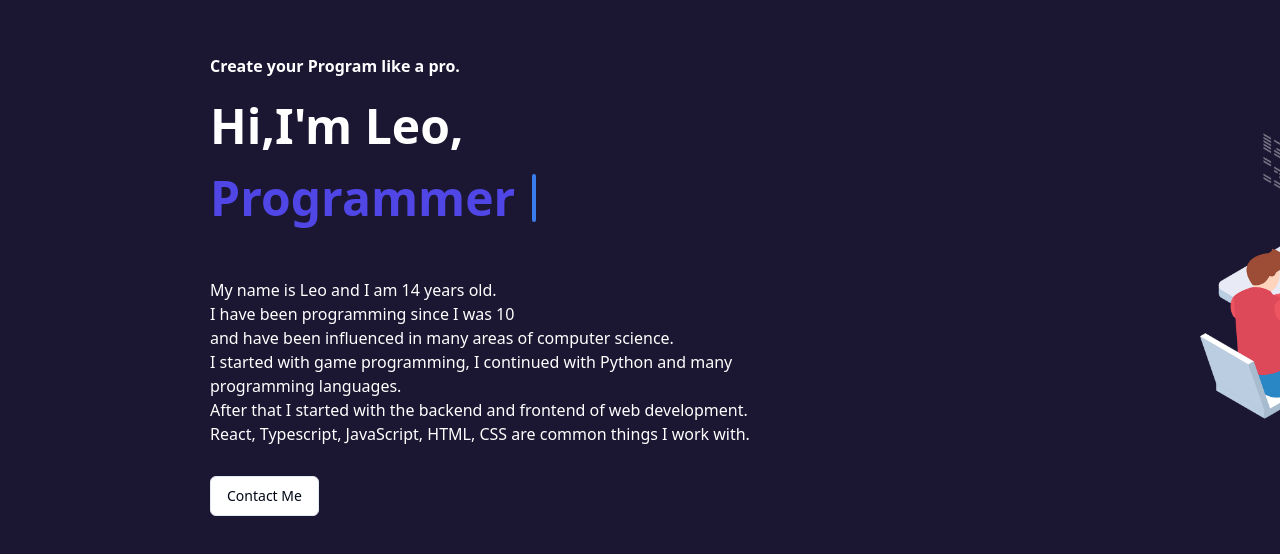
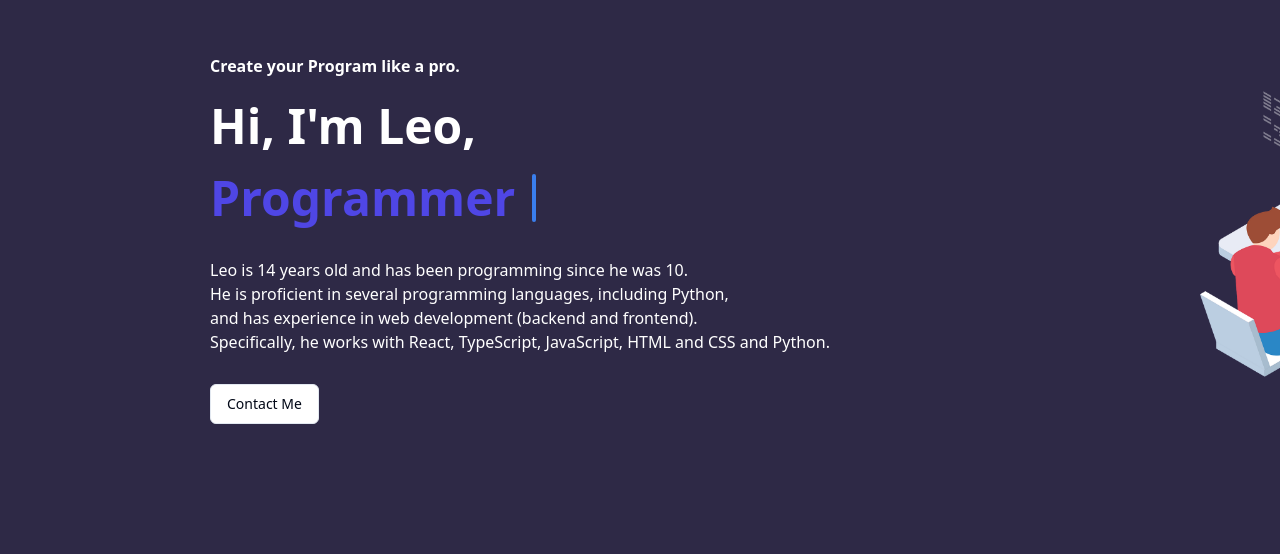
Before and after one commit to Leo17220310/MyWebsiteLeo, a Next.js app: page / in a window 1280 px wide. Shown: the part 198-752 px from the top of the page. Built offline with nearby package versions, Linux system fonts and the light colour scheme.

Commit message:
new Text and Contact me and home site finisched

```diff
--- a/package.json
+++ b/package.json
@@ -12,7 +12,7 @@
     "@radix-ui/react-slot": "^1.0.2",
     "class-variance-authority": "^0.7.0",
     "clsx": "^2.1.0",
-    "framer-motion": "^11.0.25",
+    "framer-motion": "^11.0.27",
     "lucide-react": "^0.366.0",
     "next": "14.1.4",
     "react": "^18",
--- a/src/pages/index.tsx
+++ b/src/pages/index.tsx
@@ -1,11 +1,11 @@
-import { useEffect, useState } from "react";
+import { useState } from "react";
 import { TypewriterEffectSmooth } from "../components/ui/typewriter-effect";
 import { Button } from "@/components/ui/button";
-import { Inter } from "next/font/google";
 
-const inter = Inter({ subsets: ["latin"] });
+
 
 export default function Home() {
+  // TYPEWRITER EFFECT
   const words = [
     {
       text: "Programmer",
@@ -13,12 +13,12 @@ export default function Home() {
     },
   ];
 
-  const [, setShowTypewriter] = useState(false);
+  // CONTACT ME BUTTON FUNKTION
+  const handleContactMeClick = () => {
+    window.location.href = "mailto:leoradtke@outlook.de";
+  };
 
-  useEffect(() => {
-    // Show typewriter effect after component mounts
-    setShowTypewriter(true);
-  }, []);
+
 
   return (
     <>
@@ -26,16 +26,13 @@ export default function Home() {
 
       <div className="custom-margin text-5xl font-bold text-white">
         <h1>
-          Hi,I'm Leo,{" "}
+          Hi, I'm Leo,{" "}
           <span className="text-indigo-600 ">
             {" "}
             <TypewriterEffectSmooth words={words} />{" "}
           </span>{" "}
         </h1>
       </div>
-
-
-
 
       <div className="custom-margin-little-text text-white ">
         <p className="text-white-700 text-sm sm:text-base font-bold ">
@@ -45,26 +42,22 @@ export default function Home() {
 
       <div className="text-white custom-new-text">
         <p>
-          My name is Leo and I am 14 years old.<br />I have been programming
-          since I was 10 <br></br>and have been influenced in many areas of computer
-          science.<br />I started with game programming, I continued with
-          Python and many <br />programming languages.<br />After that I started
-          with the backend and frontend of web development. <br></br> React, Typescript,
-          JavaScript, HTML, CSS are common things I work with.
+          Leo is 14 years old and has been programming since he was 10. <br />
+          He is proficient in several programming languages, including Python, <br />
+          and has experience in web development (backend and frontend). <br />
+          Specifically, he works with React, TypeScript, JavaScript, HTML and CSS and Python.
         </p>
       </div>
 
       <div className="custom-button">
-        <Button variant="outline">Contact Me</Button>
+        <Button variant="outline" onClick={handleContactMeClick}>Contact Me</Button>
       </div>
-
 
       <div className="custom-margin-image-2">
         <img src="\programmer-image.jpg" className="small-logo" />
       </div>
 
-
-
     </>
   );
+
 }
--- a/src/styles/globals.css
+++ b/src/styles/globals.css
@@ -82,7 +82,7 @@
 
 
   body {
-    background-color: rgb(27, 22, 49);
+    background-color: rgb(46, 41, 70);
   }
 
 
@@ -99,13 +99,13 @@
 
  .custom-new-text{
    margin-left: 210px;
-   margin-top: 200px;
+   margin-top: 180px;
  }
 
  .custom-margin-image-2 img {
   width: 400px; /* Setze die gewünschte Breite */
   height: 400px; /* Setze die gewünschte Höhe */
-  margin-top: -450px;
+  margin-top: -400px;
   margin-left: 1200px;
 }
 
```
Also changed, not shown: 1 other file (tests, documents, lock files or other folders).
